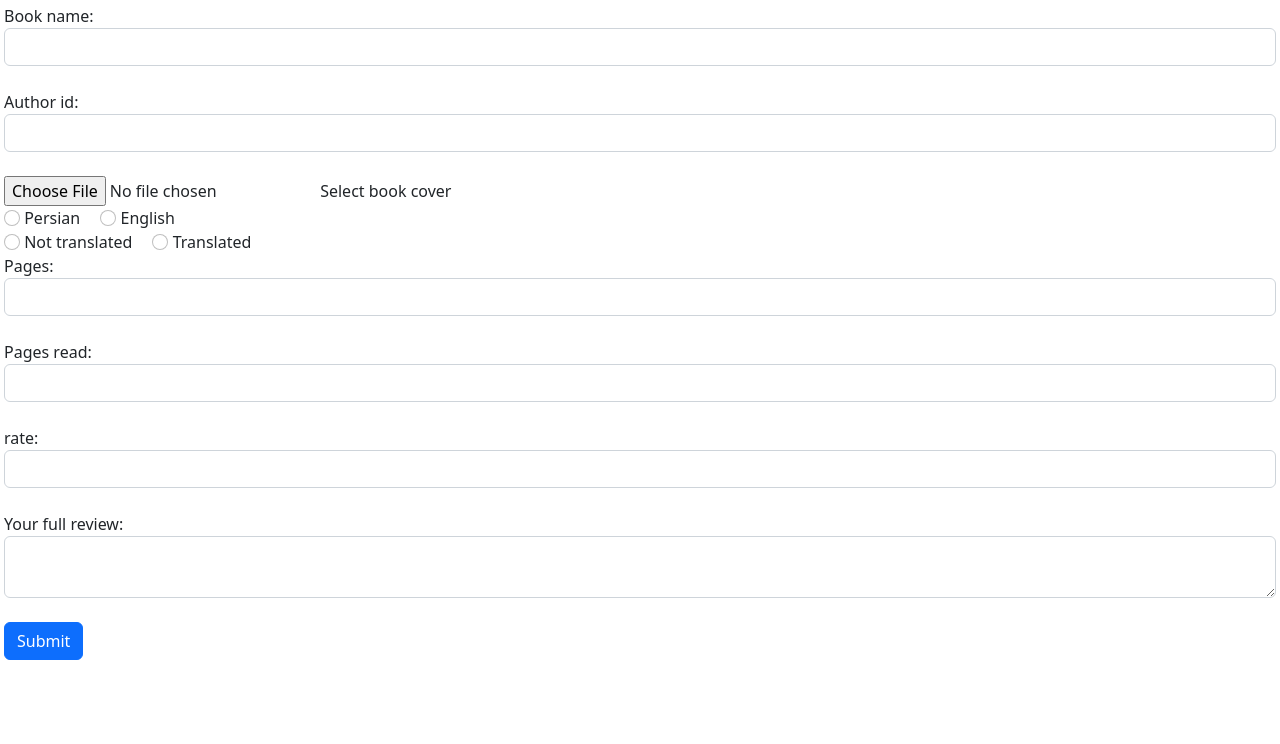
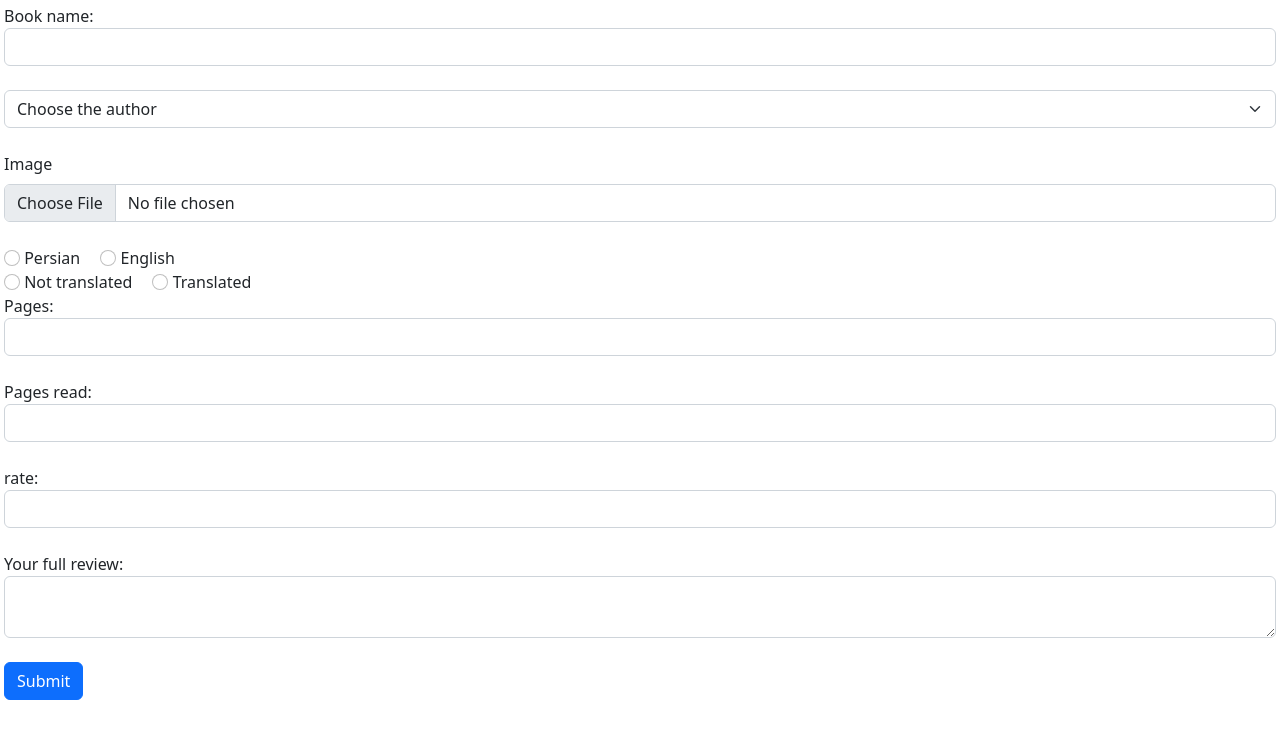
Before and after one commit to Amirabbas-K/book_tracker, a Flask app: page /add_book in a window 1280 px wide. Shown: the part 56-800 px from the top of the page. Run offline with Flask 2, Linux system fonts and the light colour scheme; data that the repository does not hold is empty; some libraries are stand-ins or nearby versions.

Commit message:
complete the edit part

```diff
--- a/app.py
+++ b/app.py
@@ -15,6 +15,7 @@ def main_page():
 
 @app.route("/add_book", methods=['GET', 'POST'])
 def add_book():
+    authors = db_operator.get_author("author.id")
     if request.method == "POST":
         cover_image = request.files['CoverImage']
         file_name = secure_filename(cover_image.filename)
@@ -22,9 +23,9 @@ def add_book():
             request.form['lang'], request.form['isTranslated'], request.form['pages'], request.form['pagesRead'],
              request.form['rate'], request.form['fullReview'])):
             cover_image.save(f"static/media/book_cover/{file_name}")
-            return render_template("add_book.html", status="true")
+            return render_template("add_book.html", status="true", authors=authors)
     else:
-        return render_template("add_book.html")
+        return render_template("add_book.html", authors=authors)
 
 
 @app.route('/view_book/<book_id>', methods=['GET'])
@@ -36,6 +37,7 @@ def view_book(book_id):
 
 @app.route('/edit_book/<book_id>', methods=["GET", "POST"])
 def edit_book(book_id):
+    authors = db_operator.get_author("author.id")
     book_data = db_operator.book_view(book_id)[0]
     if request.method == "POST":
         if path.isfile(f"static/media/book_cover/{book_data[2]}"):
@@ -48,7 +50,7 @@ def edit_book(book_id):
             cover_image.save(f"static/media/book_cover/{file_name}")
             return redirect(url_for('view_book',book_id=book_id))
     else:
-        return render_template("edit_post.html", book=book_data)
+        return render_template("edit_post.html", book=book_data, authors=authors)
 
 
 # TODO: complete search function
--- a/templates/add_book.html
+++ b/templates/add_book.html
@@ -4,12 +4,15 @@
         <label for="bookName">Book name:</label>
         <input class="form-control" type="text" name="bookName" id="bookName" required >
         <br>
-        <!-- TODO: Make the author reserve by name !-->
-        <label for="authorName">Author id:</label>
-        <input class="form-control" type="number" min="0" name="authorName" id="authorName" required >
+        <select name="authorName" id="authorName" class="form-select" aria-label="Default select example">
+          <option selected disabled>Choose the author</option>
+            {% for author in authors %}
+                <option value="{{author[0]}}">{{author[1]}}</option>
+            {% endfor  %}
+        </select>
         <br>
-            <input class="form-file-input" type="file" id="coverImage" name="CoverImage"  >
-            <label class="form-file-label" for="coverImage">Select book cover</label>
+            <label class="form-label" for="customFile">Image</label>
+            <input name="CoverImage" type="file" class="form-control" id="customFile" />
         <br>
         <!-- TODO: Make the auto check by name !-->
         <div class="form-check-inline">
--- a/templates/view_book.html
+++ b/templates/view_book.html
@@ -13,7 +13,7 @@
                 <h3 id="bookName">{{book[0]}}</h3>
                 <small id="authorName"><a href="{{ url_for('view_author',author_id=book[9])}}">{{book[1]}}</a> </small>
                  <p>Language is {{book[3]}} </p>
-                {% if book[4] != 1 %}
+                {% if book[4] == 1 %}
                     <p> books is translated </p>
                 {% else  %}
                     <p> books is not translated </p>
@@ -36,7 +36,4 @@
         </div>
     </div>
 
-
-<!-- TODO: Add progress bar -->
-
 {% endblock %}
```
Also changed, not shown: templates/edit_post.html (+37 -8 lines).
